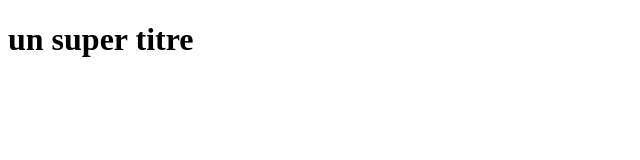
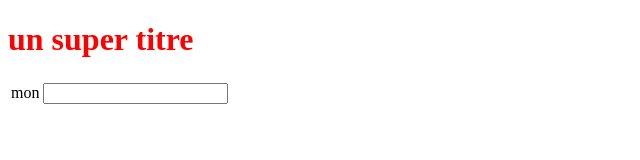
Before and after one commit to sauleksl02005-gif/openclasseroom, a plain HTML site: page index.html in a window 1280 px wide. Shown: the whole page, without its empty margins (0-640 px from the left). Drawn offline with Linux system fonts and the light colour scheme.

Commit message:
ajout d'nom

```diff
--- a/index.html
+++ b/index.html
@@ -4,9 +4,16 @@
     <meta charset="UTF-8">
     <meta name="viewport" content="width=device-width, initial-scale=1.0">
     <title>Document</title>
+    <link rel="stylesheet" type="text/css" href="styl.css">
 </head>
 <body>
     <h1>un super titre</h1>
+    <table border="0">
+        <tr>
+            <td>mon</td>
+            <td><input type="text"name="mon"></td>
+        </tr>
+    </table>
 
 </body>
 </html>
--- a/styl.css
+++ b/styl.css
@@ -0,0 +1,4 @@
+
+h1{
+    color: red;
+}
```
